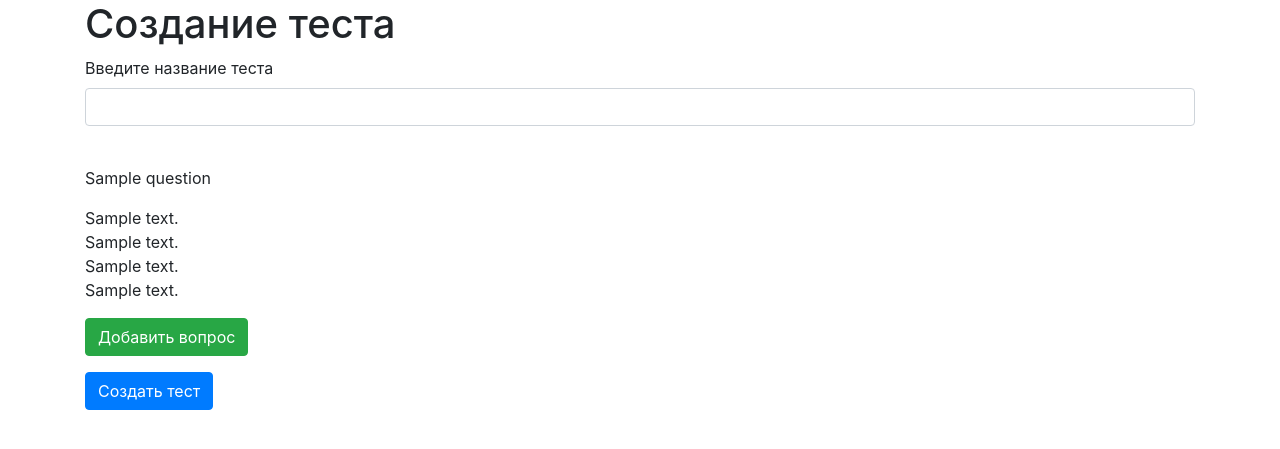
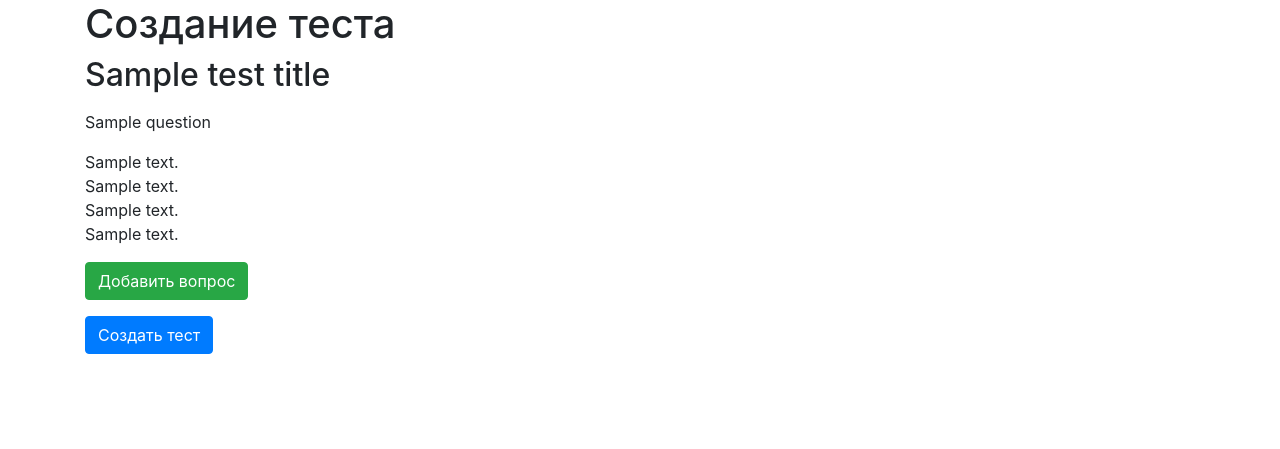
Before and after one commit to Fazam-coder/OnlineTests, a Flask app: template templates/test.html in a window 1280 px wide. Shown: the part 70-519 px from the top of the page. Run offline with Flask 2, Linux system fonts and the light colour scheme; tables that the repository leaves empty hold one stand-in row (values such as "Sample post"); the template is opened without the code that fills it: values that come from a table or form of the project are taken from there, most other values are stand-ins (such as "Sample title", 1, 10 or a date in 2020); some libraries are stand-ins or nearby versions.

Commit message:
Создание теста

```diff
--- a/data/test.py
+++ b/data/test.py
@@ -23,7 +23,7 @@ class Test:
     def add(self):
         if self.id:
             return
-        query = f"""INSERT INTO{TESTS}({TEST_TITLE}, {USER_ID})
+        query = f"""INSERT INTO {TESTS}({TEST_TITLE}, {USER_ID})
                     VALUES ('{self.title}', '{self.user_id}')"""
         cur.execute(query)
         con.commit()
--- a/main.py
+++ b/main.py
@@ -4,6 +4,7 @@ from werkzeug.utils import redirect
 
 from data import db_functions
 from data.constants import *
+from data.test import Test
 from forms.login import LoginForm
 from forms.register import RegisterForm
 
@@ -72,7 +73,21 @@ def login():
 @app.route('/add_test', methods=['GET', 'POST'])
 def add_test():
     form = TestForm()
-    return render_template('test.html', tilte='Создание теста', form=form, current_user=current_user)
+    if form.validate_on_submit():
+        if not form.title.data:
+            return render_template('test.html', message='Тест не назван',
+                                   title='Создание теста', form=form, current_user=current_user)
+        test = Test(form.title.data, current_user.id)
+        if form.add_question.data:
+            if not test.id:
+                test.add()
+                # Создание вопроса
+                # Подумать, что будет если user изменит параметр теста между написанием вопросов
+            else:
+                pass
+        if form.submit.data:
+            pass
+    return render_template('test.html', title='Создание теста', form=form, current_user=current_user)
 
 
 def main():
--- a/templates/test.html
+++ b/templates/test.html
@@ -6,8 +6,12 @@
 {% endif %}
 <form method="post">
     {{ form.hidden_tag() }}
-    {{ form.title.label }}<br>
-    {{ form.title(class="form-control") }}<br>
+    {% if not test_title %}
+        {{ form.title.label }}<br>
+        {{ form.title(class="form-control") }}<br>
+    {% else %}
+        <h2>{{ test_title }}</h2>
+    {% endif %}
     {% for error in form.title.errors %}
         <p class="alert alert-danger" role="alert">{{ error }}</p>
     {% endfor %}
```
Also changed, not shown: db/tests.db.
